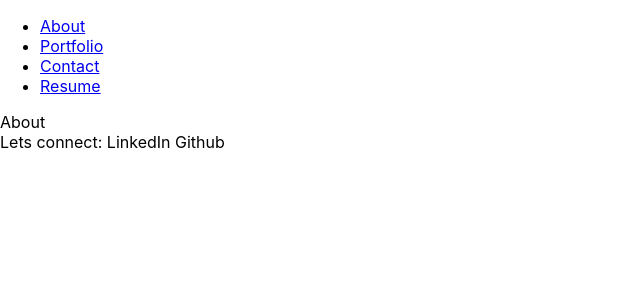
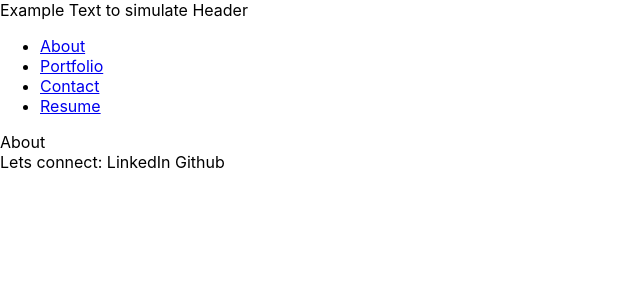
Before and after one commit to Hudson-TD/module_twenty_challenge_hudsontd, a React (Create React App) app: page / in a window 1280 px wide. Shown: the top 300 px of the page, without its empty margins (0-640 px from the left). Built offline with nearby package versions, Linux system fonts and the light colour scheme.

Commit message:
New approach, nesting <main> render into Header component. Nav links now correclty render the appropriate page when clicked

```diff
--- a/src/App.js
+++ b/src/App.js
@@ -1,10 +1,12 @@
 import "./App.css";
-import PageContainer from "./components/PageContainer";
+import Header from "./components/Header";
+import Footer from "./components/Footer";
 
 function App() {
   return (
     <>
-      <PageContainer />
+      <Header />
+      <Footer />
     </>
   );
 }
--- a/src/components/Header.jsx
+++ b/src/components/Header.jsx
@@ -1,7 +1,36 @@
-import React from 'react'
+import React, { useState } from "react";
+import Navigation from "./Navigation";
+import About from "./pages/About";
+import Portfolio from "./pages/Portfolio";
+import Contact from "./pages/Contact";
+import Resume from "./pages/Resume";
 
 export default function Header() {
+  const [currentPage, setCurrentPage] = useState("About");
+  const handlePageChange = (page) => setCurrentPage(page);
+
+  const renderPage = () => {
+    if (currentPage === "About") {
+      return <About />;
+    }
+    if (currentPage === "Portfolio") {
+      return <Portfolio />;
+    }
+    if (currentPage === "Contact") {
+      return <Contact />;
+    }
+    return <Resume />;
+  };
   return (
-    <div>Header</div>
-  )
+    <>
+      <header>
+        Example Text to simulate Header
+        <Navigation
+          currentPage={currentPage}
+          handlePageChange={handlePageChange}
+        />
+      </header>
+      <main>{renderPage()}</main>
+    </>
+  );
 }
--- a/src/components/Navigation.jsx
+++ b/src/components/Navigation.jsx
@@ -1,6 +1,6 @@
 import React from "react";
 
-function Navigation({ handlePageChange }) {
+export default function Navigation({ handlePageChange }) {
   return (
     <ul>
       <li>
@@ -26,5 +26,3 @@ function Navigation({ handlePageChange }) {
     </ul>
   );
 }
-
-export default Navigation;
--- a/src/components/PageContainer.js
+++ /dev/null
@@ -1,37 +0,0 @@
-import React, { useState } from "react";
-import Navigation from "./Navigation";
-import About from "./pages/About";
-import Portfolio from "./pages/Portfolio";
-import Contact from "./pages/Contact";
-import Resume from "./pages/Resume";
-import Footer from "./Footer";
-
-export default function PageContainer() {
-  const [currentPage, setCurrentPage] = useState("About");
-
-  const renderPage = () => {
-    if (currentPage === "About") {
-      return <About />;
-    }
-    if (currentPage === "Portfolio") {
-      return <Portfolio />;
-    }
-    if (currentPage === "Contact") {
-      return <Contact />;
-    }
-    return <Resume />;
-  };
-
-  const handlePageChange = (page) => setCurrentPage(page);
-
-  return (
-    <div>
-      <Navigation
-        currentPage={currentPage}
-        handlePageChange={handlePageChange}
-      />
-      {renderPage()}
-      {Footer()}
-    </div>
-  );
-}
```
